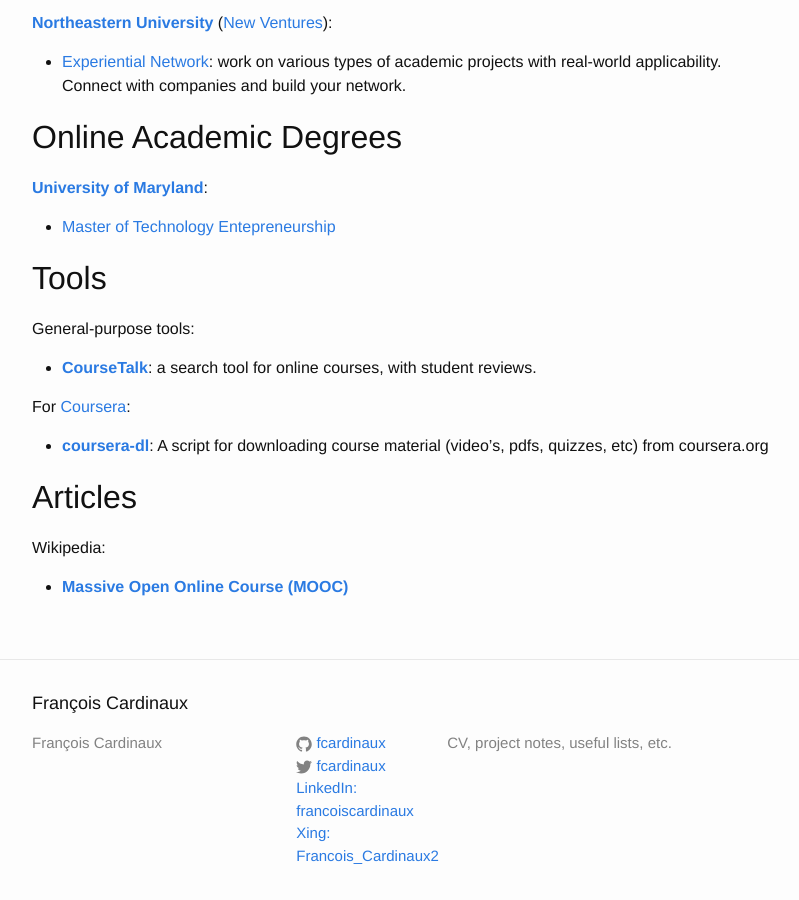
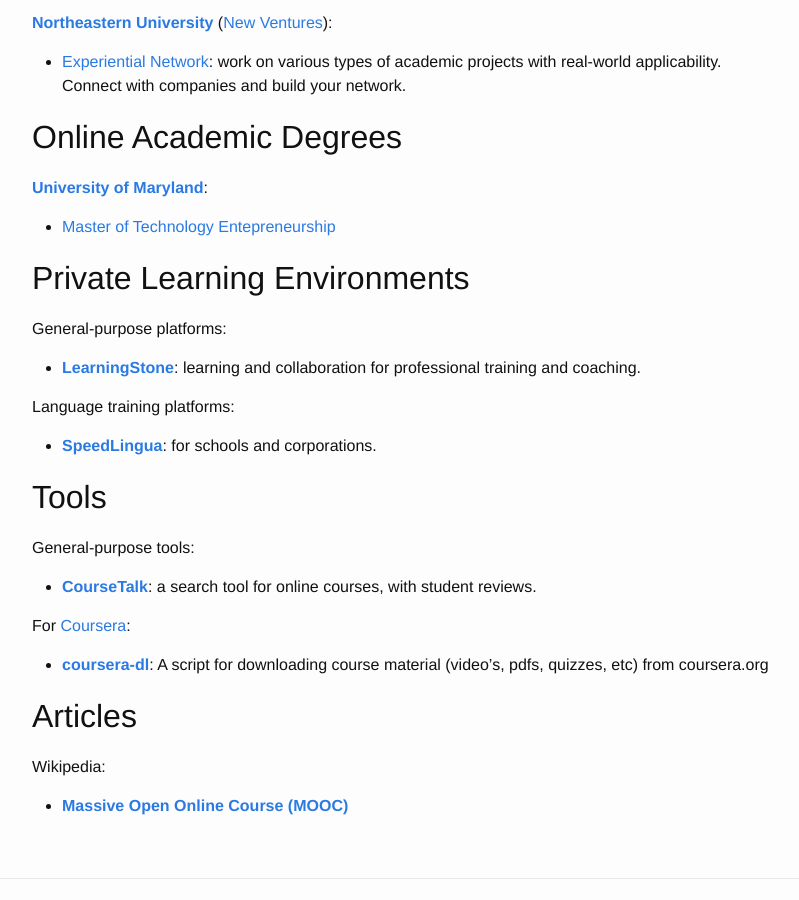
Before and after one commit to fcardinaux/fcardinaux.github.io, a Jekyll site: the page built from _posts/2015-06-29-online-course-platforms.markdown, in a window 1280 px wide and 900 px high, scrolled down 1134 px. Shown: the whole window, without its empty margins (238-1037 px from the left). Built offline with Jekyll 4.4.1, drawn with Linux system fonts in a browser that asks for light colours.

Commit message:
Improved post on online course platforms.

```diff
--- a/_posts/2015-06-29-online-course-platforms.markdown
+++ b/_posts/2015-06-29-online-course-platforms.markdown
@@ -53,6 +53,16 @@
 
 * [Master of Technology Entepreneurship](http://mte.umd.edu/)
 
+## Private Learning Environments
+
+General-purpose platforms:
+
+* __[LearningStone](https://www.learningstone.com/)__: learning and collaboration for professional training and coaching.
+
+Language training platforms:
+
+* __[SpeedLingua](http://home.speedlingua.com/en/)__: for schools and corporations.
+
 ## Tools
 
 General-purpose tools:
```
